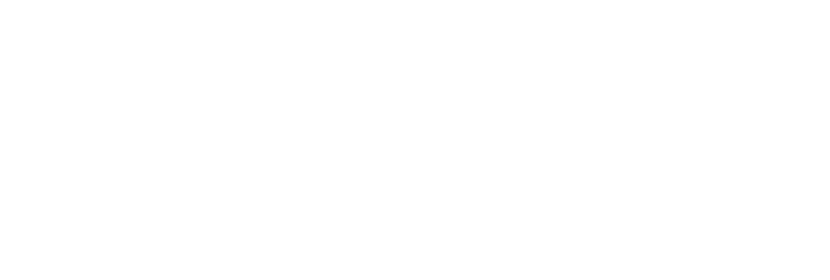
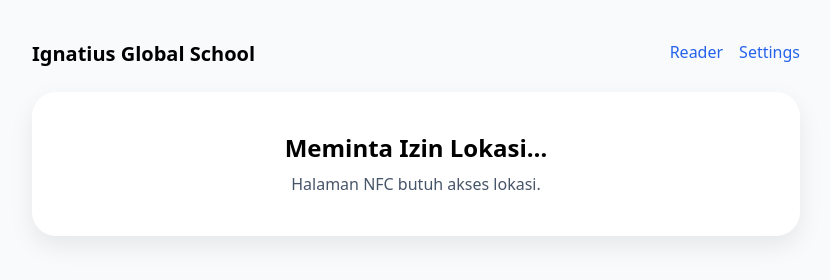
Before and after one commit to azharnian/nfcchecker-igs, a plain HTML site: page index.html in a window 1280 px wide. Shown: the whole page, without its empty margins (224-1054 px from the left). Drawn offline with Linux system fonts and the light colour scheme; the site is published under a folder, as on GitHub Pages, so addresses that start at the root find nothing.

Commit message:
Update index.html

```diff
--- a/index.html
+++ b/index.html
@@ -9,8 +9,8 @@
         function gtag(){dataLayer.push(arguments)}
         gtag('js', new Date()); gtag('config','G-XXXXXXXXXX',{send_page_view:false});
     </script>
-  <script type="module" crossorigin src="/assets/index-C7UNENOu.js"></script>
-  <link rel="stylesheet" crossorigin href="/assets/index-CIS2MYEN.css">
+  <script type="module" crossorigin src="assets/index-C7UNENOu.js"></script>
+  <link rel="stylesheet" crossorigin href="assets/index-CIS2MYEN.css">
 </head><body class="bg-slate-50">
 <div id="root"></div>
 </body>
```
